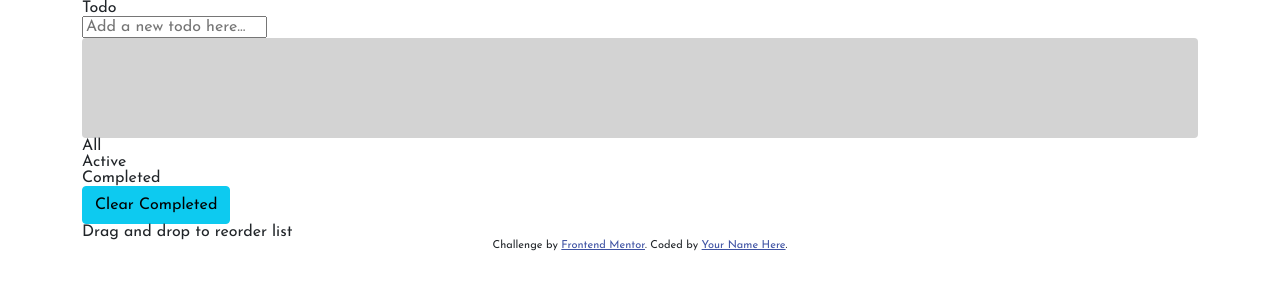
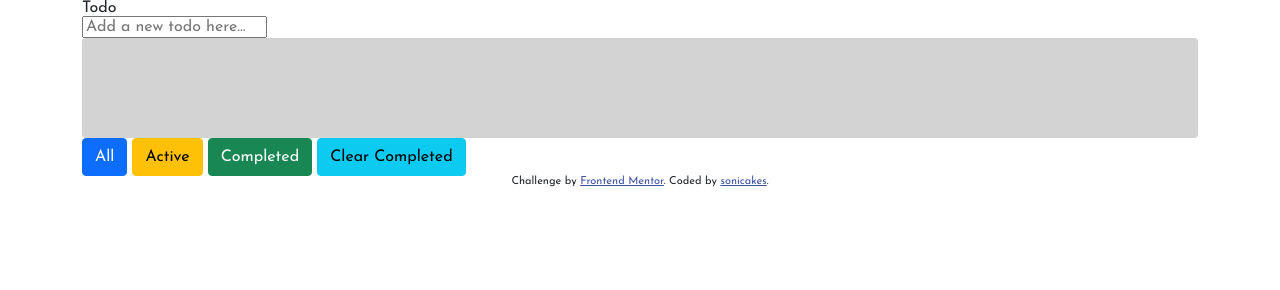
Before and after one commit to sonicakes/todo-jquery, a plain HTML site: page index.html in a window 1280 px wide. Drawn offline with nearby package versions, Linux system fonts and the light colour scheme.

Commit message:
action buttons

```diff
--- a/index.html
+++ b/index.html
@@ -45,20 +45,18 @@
     <div id="itemsLeft">
       <!-- Add dynamic number -->
   </div>
-    <div>All</div>
-    <div>Active</div>
-    <div>Completed</div>
+  <button type="button" class="btn btn-primary show-all">All</button>
+  <button type="button" class="btn btn-warning show-active">Active</button>
+  <button type="button" class="btn btn-success show-completed">Completed</button>
+  <button class="btn btn-info clear-completed">Clear Completed</button>
 
-    <div><button class="btn btn-info clear-completed">Clear Completed</button></div>
-
-    <div>Drag and drop to reorder list</div>
     <div id="confetti-wrapper">
     </div>
     <div class="attribution">
       Challenge by
       <a href="https://www.frontendmentor.io?ref=challenge" target="_blank"
         >Frontend Mentor</a
-      >. Coded by <a href="#">Your Name Here</a>.
+      >. Coded by <a href="#">sonicakes</a>.
     </div>
   </div>
     <script
--- a/index.js
+++ b/index.js
@@ -125,7 +125,13 @@ function doStuff() {
 
 
 
+    $(".show-completed").on( "click", function() {
+        $("label:not(.complete)").remove();
+     });
 
+     $(".show-active").on( "click", function() {
+        $("label.complete").remove();
+     });
 
 
      $(".clear-completed").on( "click", function() {
@@ -135,8 +141,6 @@ function doStuff() {
         $('#itemsLeft').text('Add some more');
         todosArray.splice(todosArray.indexOf(idMarked), 1)
         console.log(todosArray);
-
-
      });
 
 
```
